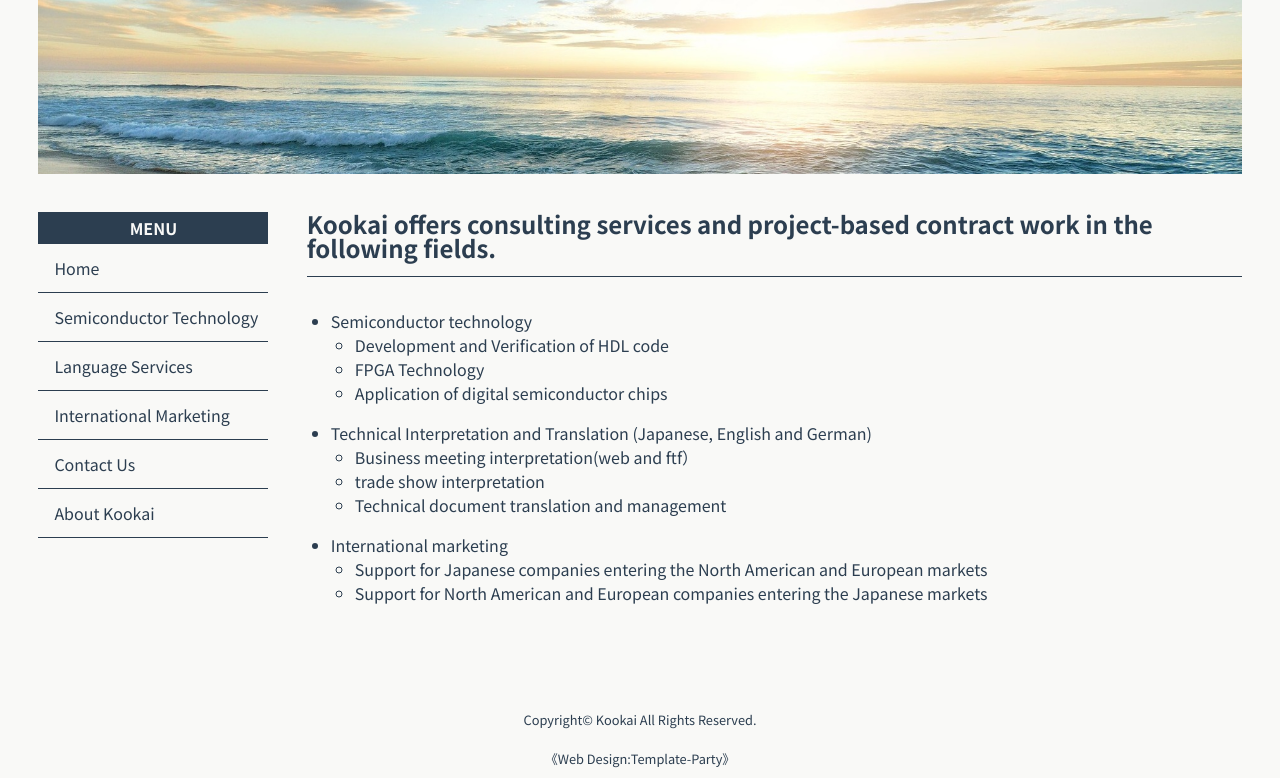
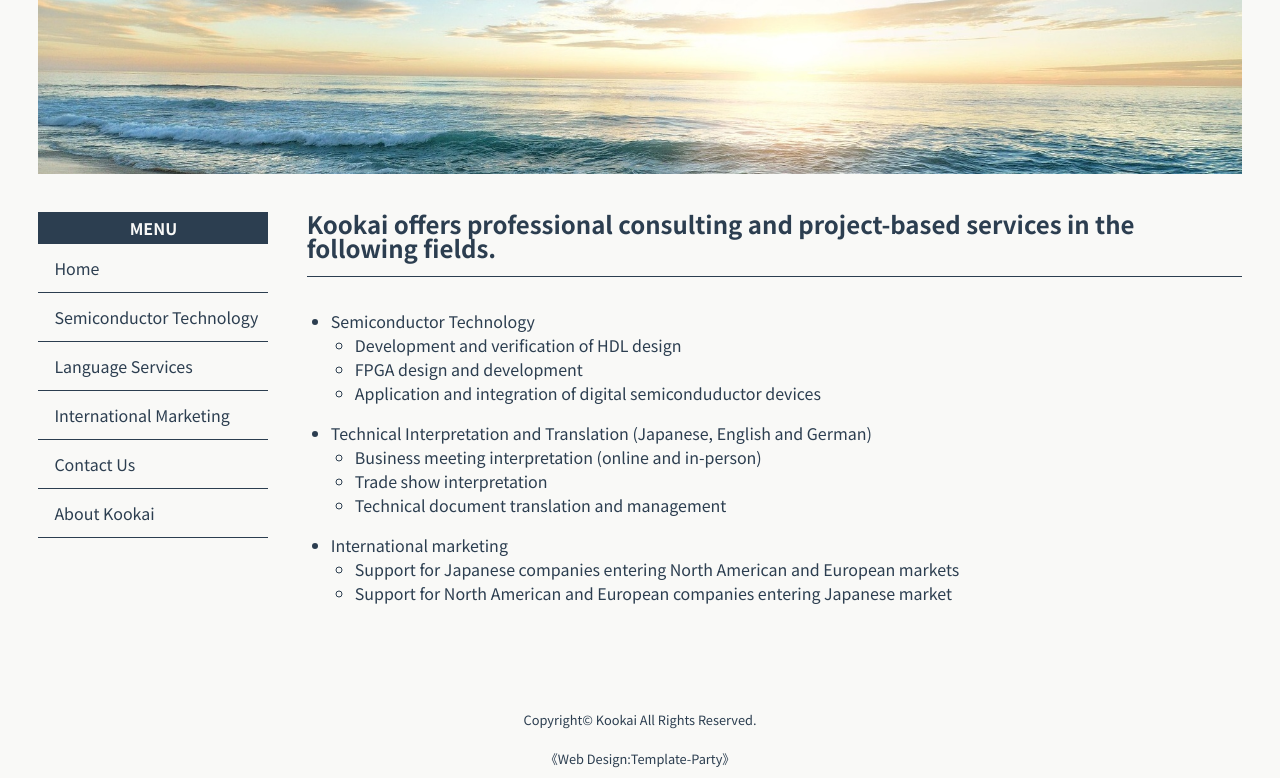
Before and after one commit to seiyaST/kookai, a plain HTML site: page index_en.html in a window 1280 px wide. Shown: the part 417-1195 px from the top of the page. Drawn offline with nearby package versions, Linux system fonts and the light colour scheme.

Commit message:
Add files via upload

```diff
--- a/index_en.html
+++ b/index_en.html
@@ -2,9 +2,10 @@
 <html lang="ja">
 <head>
 <meta charset="UTF-8">
-<title>Technology Consultant Kookai</title>
+<title>Kookai - Technology Consultant </title>
 <meta name="viewport" content="width=device-width, initial-scale=1">
-<meta name="description" content="WIP******ここにサイト説明を入れます">
+<meta name="description" content="Kookai offers technology consulting, FPGA and semiconductor expertise, and technical interpretation and translation services for global engineering projects.">
+
 <link rel="stylesheet" href="css/style.css">
 </head>
 
@@ -33,25 +34,25 @@
 
 <section>
 
-<h2> Kookai offers consulting services and project-based contract work in the following fields.  </h2>
+<h2> Kookai offers professional consulting and project-based services in the following fields.</h2>
 
 <ul>
-    <li>Semiconductor technology</li>
+    <li>Semiconductor Technology</li>
     <ul>
-        <li>Development and Verification of HDL code</li>
-        <li>FPGA Technology</li>
-        <li>Application of digital semiconductor chips</li>
+        <li>Development and verification of HDL design</li>
+        <li>FPGA design and development</li>
+        <li>Application and integration of digital semiconduductor devices</li>
     </ul>
     <li>Technical Interpretation and Translation (Japanese, English and German)</li>
     <ul>
-        <li>Business meeting interpretation(web and ftf）</li>
-        <li>trade show interpretation</li>
+        <li>Business meeting interpretation (online and in-person)</li>
+        <li>Trade show interpretation</li>
         <li>Technical document translation and management</li>
     </ul>
     <li>International marketing</li>
     <ul>
-        <li>Support for Japanese companies entering the North American and European markets</li>
-        <li>Support for North American and European companies entering the Japanese markets</li>
+        <li>Support for Japanese companies entering North American and European markets</li>
+        <li>Support for North American and European companies entering Japanese market</li>
     </ul>
 </ul>
 </section>
```
Also changed, not shown: index.html (+2 -1 lines), inq_en.html (+1 -1 lines), inq_ja.html (+2 -1 lines), kki_en.html (+1 -1 lines), kki_ja.html (+1 -1 lines), mkt_en.html (+1 -1 lines), mkt_ja.html (+1 -1 lines), semi_en.html (+1 -1 lines), semi_ja.html (+1 -1 lines), trans_en.html (+1 -1 lines).
